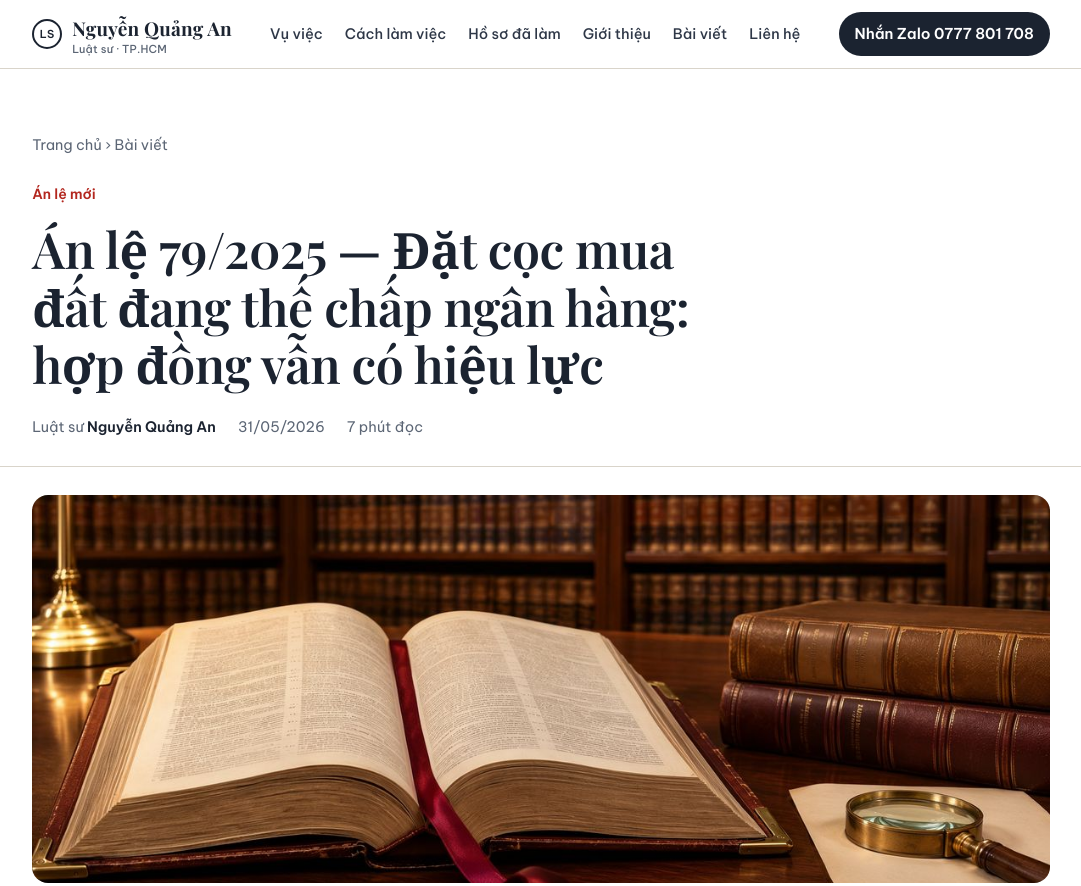
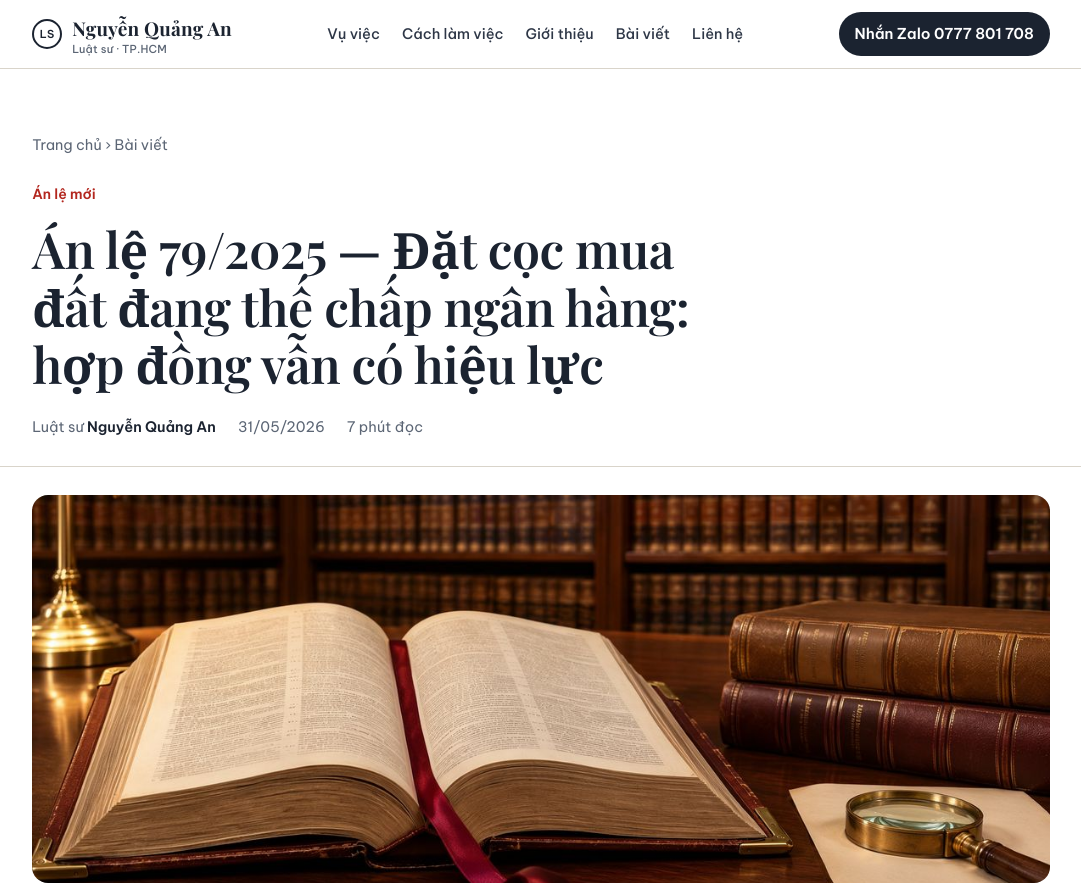
Before and after one commit to thunguyenhong030596-coder/luatsunguyenquangan.site, a plain HTML site: page an-le-79-hop-dong-dat-coc.html in a window 1280 px wide. Shown: the top 886 px of the page, without its empty margins (99-1180 px from the left). Drawn offline with nearby package versions, Linux system fonts and the light colour scheme; a web font is replaced by a local one.

Commit message:
Go muc Ho so da lam khoi menu

```diff
--- a/an-le-79-hop-dong-dat-coc.html
+++ b/an-le-79-hop-dong-dat-coc.html
@@ -18,7 +18,6 @@
     <nav class="nav" aria-label="Chính">
       <a href="index.html#van-de">Vụ việc</a>
       <a href="index.html#cach-lam">Cách làm việc</a>
-      <a href="index.html#ho-so">Hồ sơ đã làm</a>
       <a href="index.html#gioi-thieu">Giới thiệu</a>
       <a href="blog.html">Bài viết</a>
       <a href="index.html#lien-he">Liên hệ</a>
```
Also changed, not shown: an-le-80-tang-cho-ve-so.html (+0 -1 lines), an-le-81-doi-lai-tai-san-khong-thoi-hieu.html (+0 -1 lines), an-le-82-tai-san-chung-vo-chong.html (+0 -1 lines), bi-ngan-hang-goi-len-lam-viec-5-dieu-phai-biet.html (+0 -1 lines), blog.html (+0 -1 lines), hoa-giai-bat-buoc-truoc-khi-khoi-kien.html (+0 -1 lines), ly-hon-don-phuong-khi-vo-chong-khong-dong-y.html (+0 -1 lines), mua-dat-giay-tay-khong-sang-ten-co-kien-duoc-khong.html (+0 -1 lines), thoi-hieu-khoi-kien-no-ngan-hang.html (+0 -1 lines).
